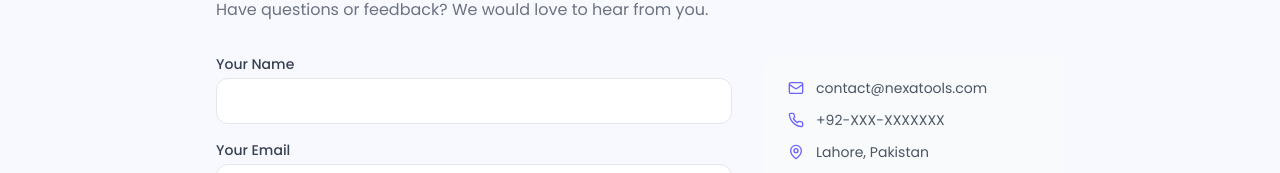
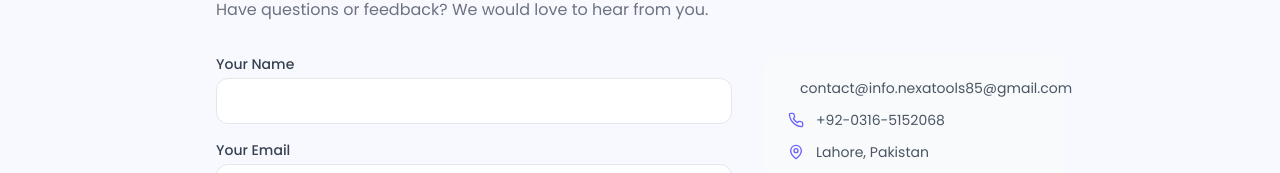
Before and after one commit to basharatbashir033-boop/nexatools, a React (Vite) app: page /contact in a window 1280 px wide. Shown: the part 190-363 px from the top of the page. Built offline with nearby package versions, Linux system fonts and the light colour scheme; a web font is replaced by a local one.

Commit message:
Update StaticPages.tsx

```diff
--- a/src/pages/StaticPages.tsx
+++ b/src/pages/StaticPages.tsx
@@ -69,8 +69,8 @@ export function ContactPage() {
         <button type="submit" className="btn-primary flex items-center gap-2"><Send className="w-4 h-4" /> {t('send')}</button>
       </form>
       <div className="bg-gray-50 dark:bg-surface-800 rounded-2xl p-6 space-y-3">
-        <div className="flex items-center gap-3 text-sm text-gray-600 dark:text-gray-300"><Mail className="w-4 h-4 text-primary-400" /> contact@nexatools.com</div>
-        <div className="flex items-center gap-3 text-sm text-gray-600 dark:text-gray-300"><Phone className="w-4 h-4 text-primary-400" /> +92-XXX-XXXXXXX</div>
+        <div className="flex items-center gap-3 text-sm text-gray-600 dark:text-gray-300"><Mail className="w-4 h-4 text-primary-400" /> contact@info.nexatools85@gmail.com</div>
+        <div className="flex items-center gap-3 text-sm text-gray-600 dark:text-gray-300"><Phone className="w-4 h-4 text-primary-400" /> +92-0316-5152068</div>
         <div className="flex items-center gap-3 text-sm text-gray-600 dark:text-gray-300"><MapPin className="w-4 h-4 text-primary-400" /> Lahore, Pakistan</div>
       </div>
     </div>
```
